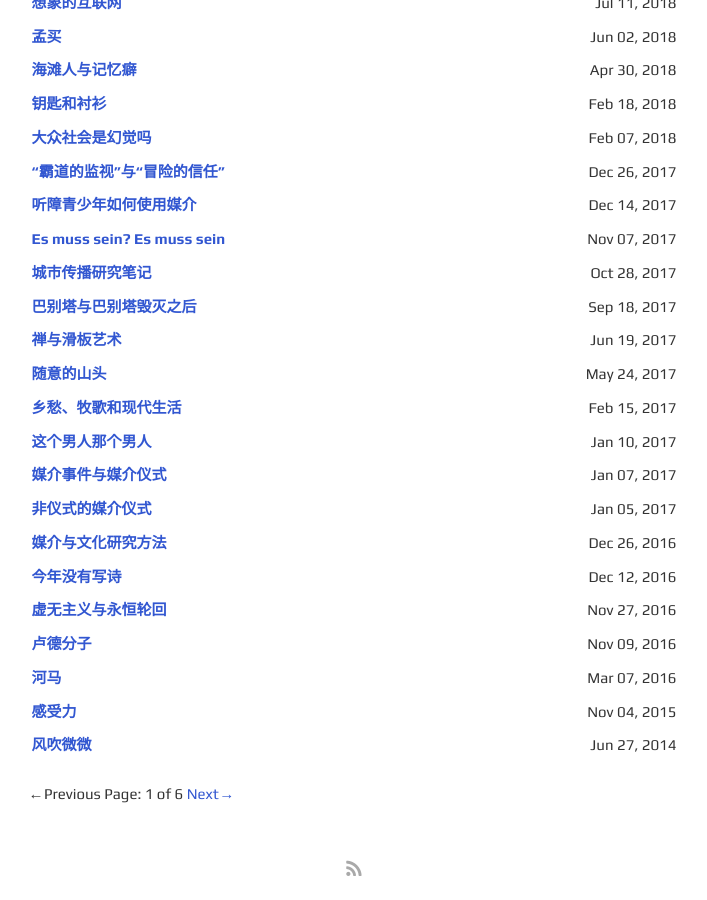
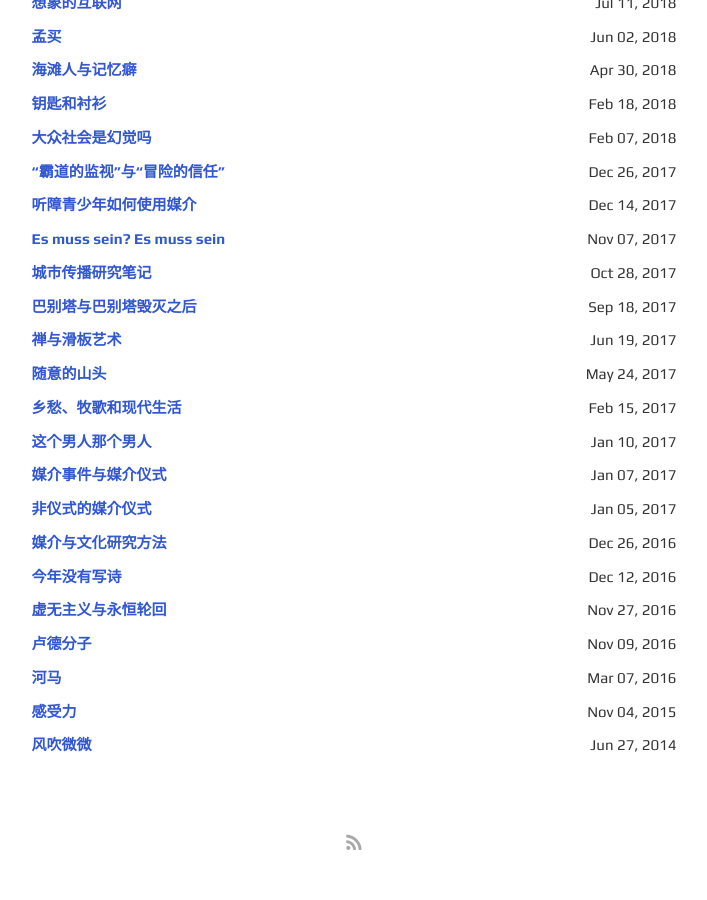
Before and after one commit to codyb1ue/codyb1ue.github.io, a Jekyll site: the page built from index.html, in a window 1280 px wide and 900 px high, scrolled down 1663 px. Shown: the whole window, without its empty margins (286-993 px from the left). Built offline with Jekyll 4.4.1, drawn with Linux system fonts in a browser that asks for light colours; the list of posts is cut into pages by our own code; after the commit the page ends 2536 px from its top, so only the background shows below that.

Commit message:
Update index.html

```diff
--- a/index.html
+++ b/index.html
@@ -46,21 +46,3 @@ layout: default
         {% endfor %}
     </ul>
 </section>
-
-<nav class="nav  nav--paginator">
-
-  {% if paginator.previous_page %}
-    <a href="{{ site.baseurl }}{{ paginator.previous_page_path }}" class="pagination  pagination--previous">&larr; Previous</a>
-  {% else %}
-    <span class="pagination  pagination--previous">&larr; Previous</span>
-  {% endif %}
-
-  <span class="pagination  pagination--counter">Page: {{ paginator.page }} of {{ paginator.total_pages }}</span>
-
-  {% if paginator.next_page %}
-    <a href="{{ site.baseurl }}{{ paginator.next_page_path }}" class="pagination  pagination--next">Next &rarr;</a>
-  {% else %}
-    <span class="pagination  pagination--next">Next &rarr;</span>
-  {% endif %}
-
-</nav>
```
